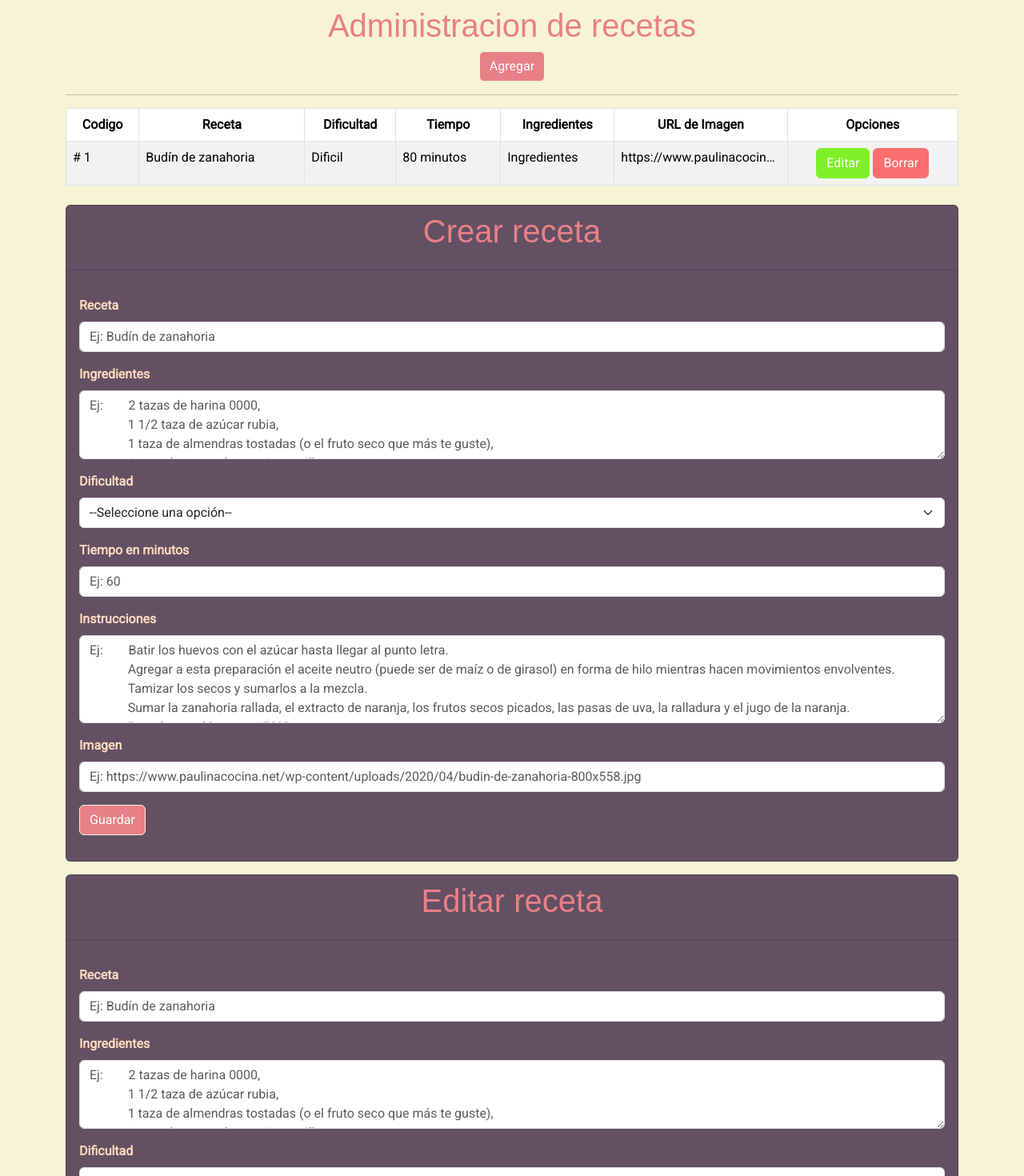
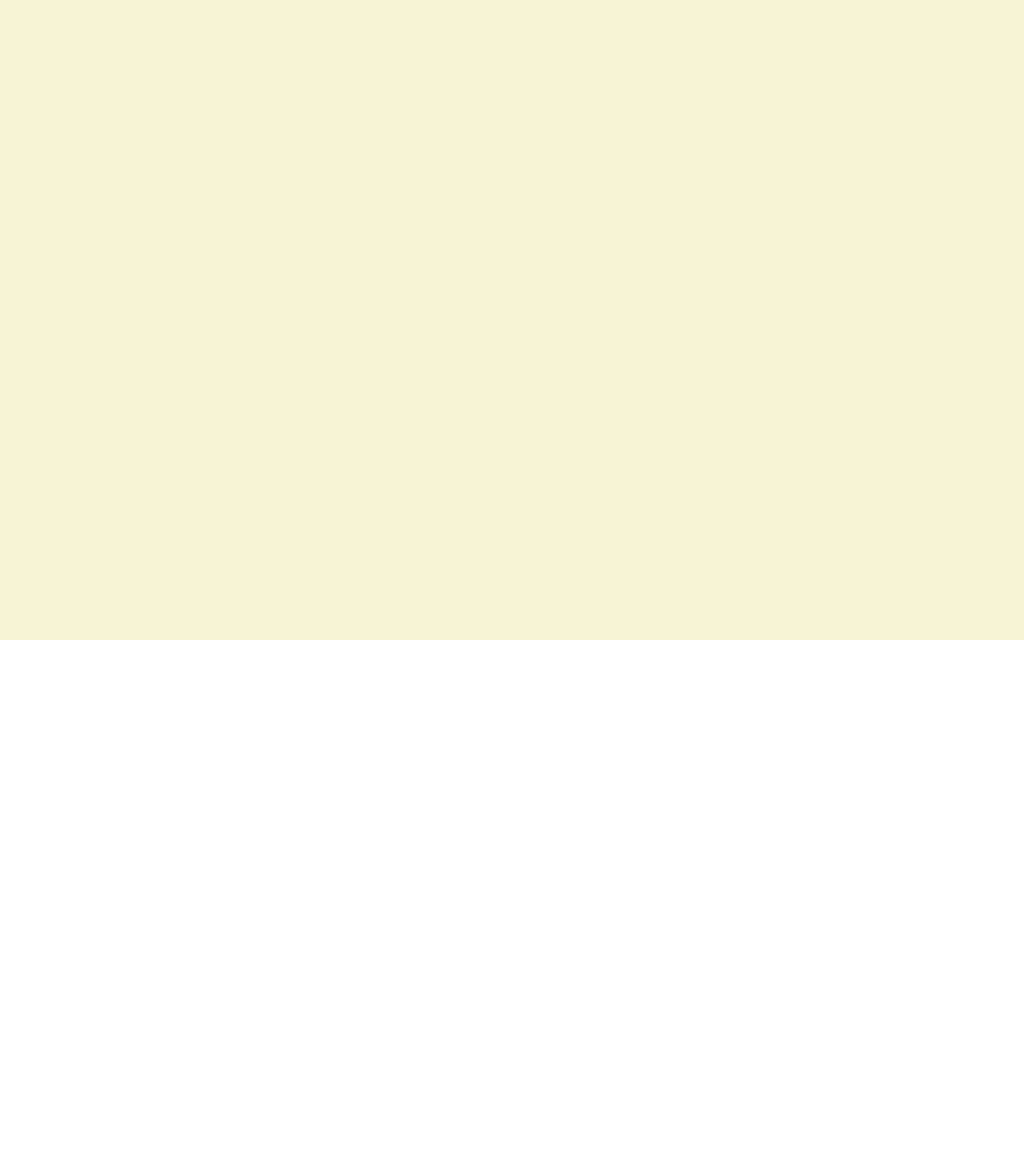
Before and after one commit to lourdesgarciafyl/tp-backend-5, a React (Vite) app: page / in a window 1280 px wide. Shown: the top 1470 px of the page at 80% size. After the commit the page ends 800 px from the top, so only its background shows below. Built offline with nearby package versions, Linux system fonts and the light colour scheme; a web font is replaced by a local one.

Commit message:
se eliminan las etiquetas de los componentes maquetados de app jsx, para recien colocarlas cuando trabajemos las rutas del proyecto

```diff
--- a/src/App.jsx
+++ b/src/App.jsx
@@ -8,9 +8,7 @@ function App() {
 
   return (
     <>
-     <Administrador></Administrador>
-     <CrearReceta></CrearReceta>
-     <EditarReceta></EditarReceta>
+
     </>
   )
 }
```
